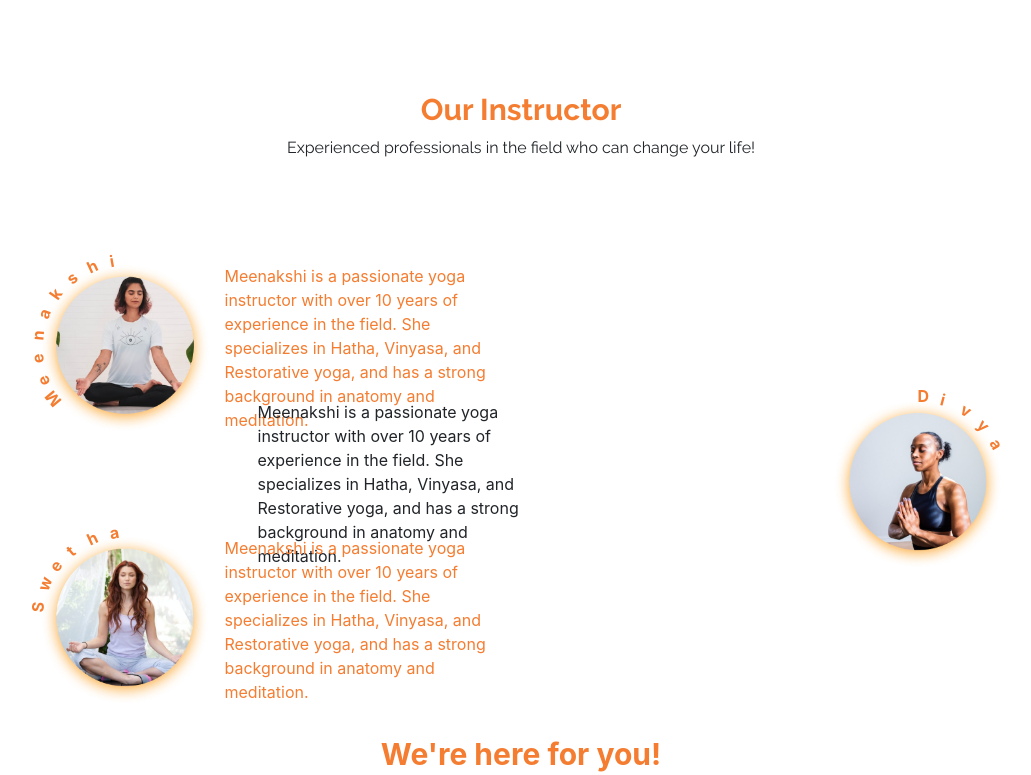
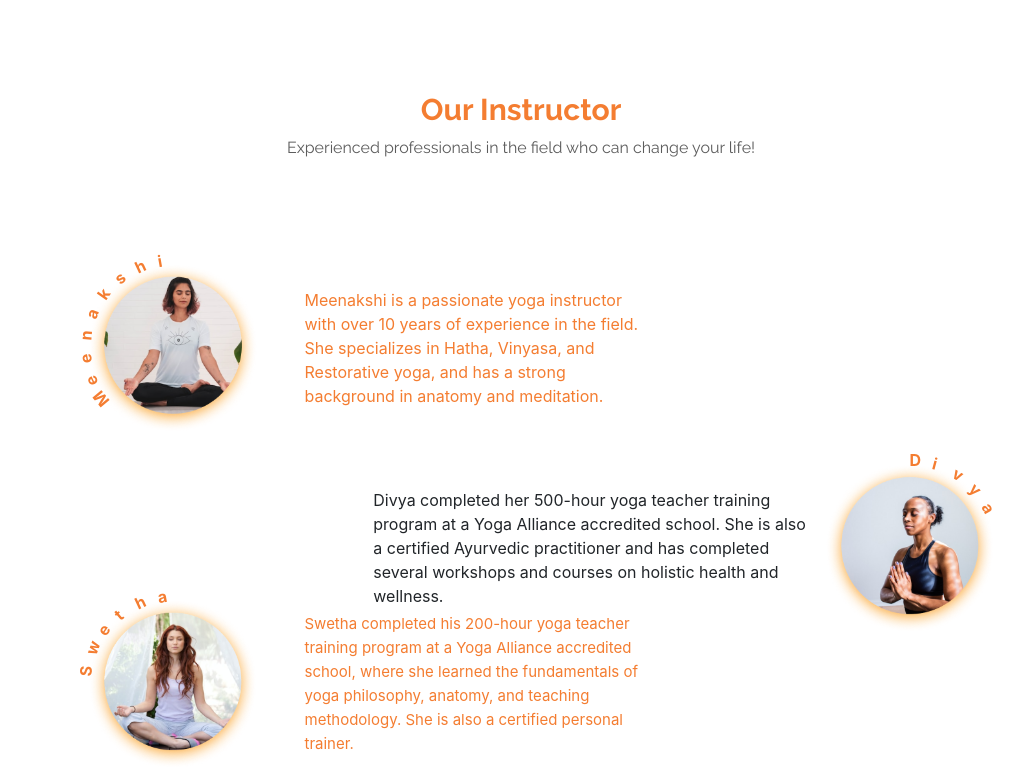
Before and after one commit to AndDev741/Mind-Blowing-Morning, a React (Vite) app: page / in a window 1280 px wide. Shown: the part 2520-3295 px from the top of the page, without its empty margins (119-1150 px from the left). Built offline with nearby package versions, Linux system fonts and the light colour scheme.

Commit message:
Changes in the home layout according to figma

```diff
--- a/src/components/About_Section/About.tsx
+++ b/src/components/About_Section/About.tsx
@@ -7,7 +7,7 @@ export const About = () => {
 
     <div className='about_section w-screen  box-border bg-primaryOrange relative flex items-center justify-center'>
       <div id='ladyDiv'>
-        <img alt='About' src={cute} className='absolute top-[calc(0px-87px)] w-[200px] h-[100px]' ></img>
+        <img alt='About' src={cute} className='hidden sm:block absolute top-[calc(0px-87px)] w-[200px] h-[100px]' ></img>
       </div>
         <div className="about_container bg-slate-400 flex flex-col lg:flex-row max-w-[90%] my-6">
             <div className="left lg:w-max w-full flex bg-primaryOrange py-3 pr-14" >
--- a/src/components/Instructor/Instructor.css
+++ b/src/components/Instructor/Instructor.css
@@ -1,12 +1,6 @@
+
+
 @media screen and (max-width: 600px){
-    #allDiv{
-        margin-top: -5%;
-    }
-
-    #h2Small{
-        font-size: 1.6em;
-        margin-bottom: -10%;
-    }
 
     #pHidde{
         display: none;
--- a/src/components/Instructor/Instructor.tsx
+++ b/src/components/Instructor/Instructor.tsx
@@ -9,17 +9,17 @@ const Instructor = () => {
   return (
     <div className="instructor w-screen justify-center items-center flex flex-col gap-10" id='allDiv'>
       <div className="text-center px-6 sm:px-0 w-full  py-5 flex flex-col gap-2 mt-12" id='allDiv2'>
-        <h2 className=" m-auto font-mainFont font-bold text-3xl text-primaryOrange" id='h2Small'>
+        <h2 className=" m-auto font-mainFont font-bold text-[1.6em] ms:text-3xl text-primaryOrange" id='h2Small'>
           Our Instructor
         </h2>
-        <p className=" m-auto font-mainFont" id='pHidde'>
+        <p className=" hidden ms:block mt-5 text-lightGray m-auto font-mainFont" >
           Experienced professionals in the field who can change your life!
         </p>
       </div>
-      <div className="px-6 sm:px-0 sm:container mx-auto" id='instructor1'>
-        <div className="i1 flex justify-start mb-20 sm:mb-0">
+      <div className=" px-2 ms:pl-8 sm:container mx-auto" id='instructor1'>
+        <div className="i1 ms:pl-10 flex justify-start mb-20 sm:mb-0 ">
           <Profile src={instructor1} iname="Meenakshi" side="left"></Profile>
-          <p className="text-xs sm:text-base max-w-[35rem] grid place-items-center text-primaryOrange " id='instructorP'>
+          <p className="text-xs sm:text-base w-[90vw] sm:w-[100vw] ms:text-[16px] ms:ml-[32px] grid place-items-center text-primaryOrange " id='instructorP'>
             Meenakshi is a passionate yoga instructor with over 10 years of
             experience in the field. She specializes in Hatha, Vinyasa, and
             Restorative yoga, and has a strong background in anatomy and
@@ -27,22 +27,21 @@ const Instructor = () => {
           </p>
         </div>
 
-        <div className="i1 flex mt-[-4rem] justify-end">
-          <p className=" max-w-[35rem] grid place-items-center text-xs sm:text-base" id='instructorP'>
-            Meenakshi is a passionate yoga instructor with over 10 years of
-            experience in the field. She specializes in Hatha, Vinyasa, and
-            Restorative yoga, and has a strong background in anatomy and
-            meditation.
+        <div className="i1 ml-2 ms:pl-[26vw] flex flex-row ">
+          <p className="py-[5vh] w-[45vw] place-items-center text-xs sm:text-base" id='instructorP'>
+          Divya completed her 500-hour yoga teacher training program at a Yoga
+          Alliance accredited school. She is also a certified Ayurvedic practitioner
+          and has completed several workshops and courses on holistic health and wellness.
           </p>
-          <Profile src={instructor2} iname="Divya" side="right"></Profile>
+          <Profile src={instructor2} className='imageI' iname="Divya" side="right"></Profile>
         </div>
-        <div className="i1 flex sm:mt-[-4rem] justify-start mt-6">
+        <div className="i1 ms:pl-10 flex sm:mt-[-4rem] justify-start mt-6">
           <Profile src={instructor3  } iname="Swetha" side="left" id='profile'></Profile>
-          <p className=" max-w-[35rem] grid place-items-center text-primaryOrange text-xs sm:text-base" id='instructorP'>
-            Meenakshi is a passionate yoga instructor with over 10 years of
-            experience in the field. She specializes in Hatha, Vinyasa, and
-            Restorative yoga, and has a strong background in anatomy and
-            meditation.
+          <p className=" sm:w-[100vw] w-[90vw] ms:text-[15px] ms:ml-[32px] grid place-items-center text-primaryOrange text-xs sm:text-base " id='instructorP'>
+          Swetha completed his 200-hour yoga teacher training program at a Yoga Alliance
+          accredited school, where she learned the fundamentals
+          of yoga philosophy, anatomy, and teaching methodology. She is also a certified personal trainer.
+
           </p>
         </div>
       </div>
```
